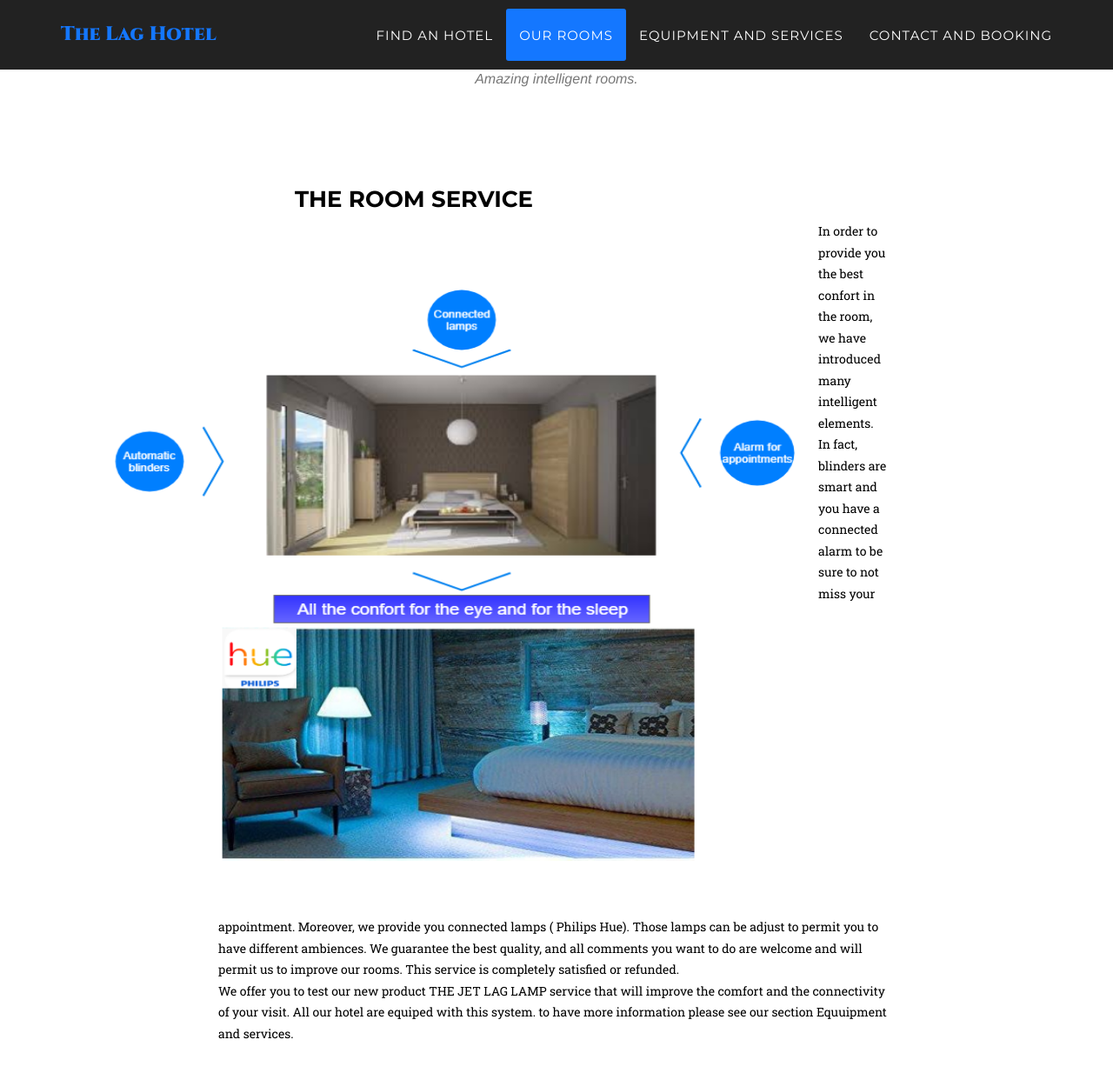
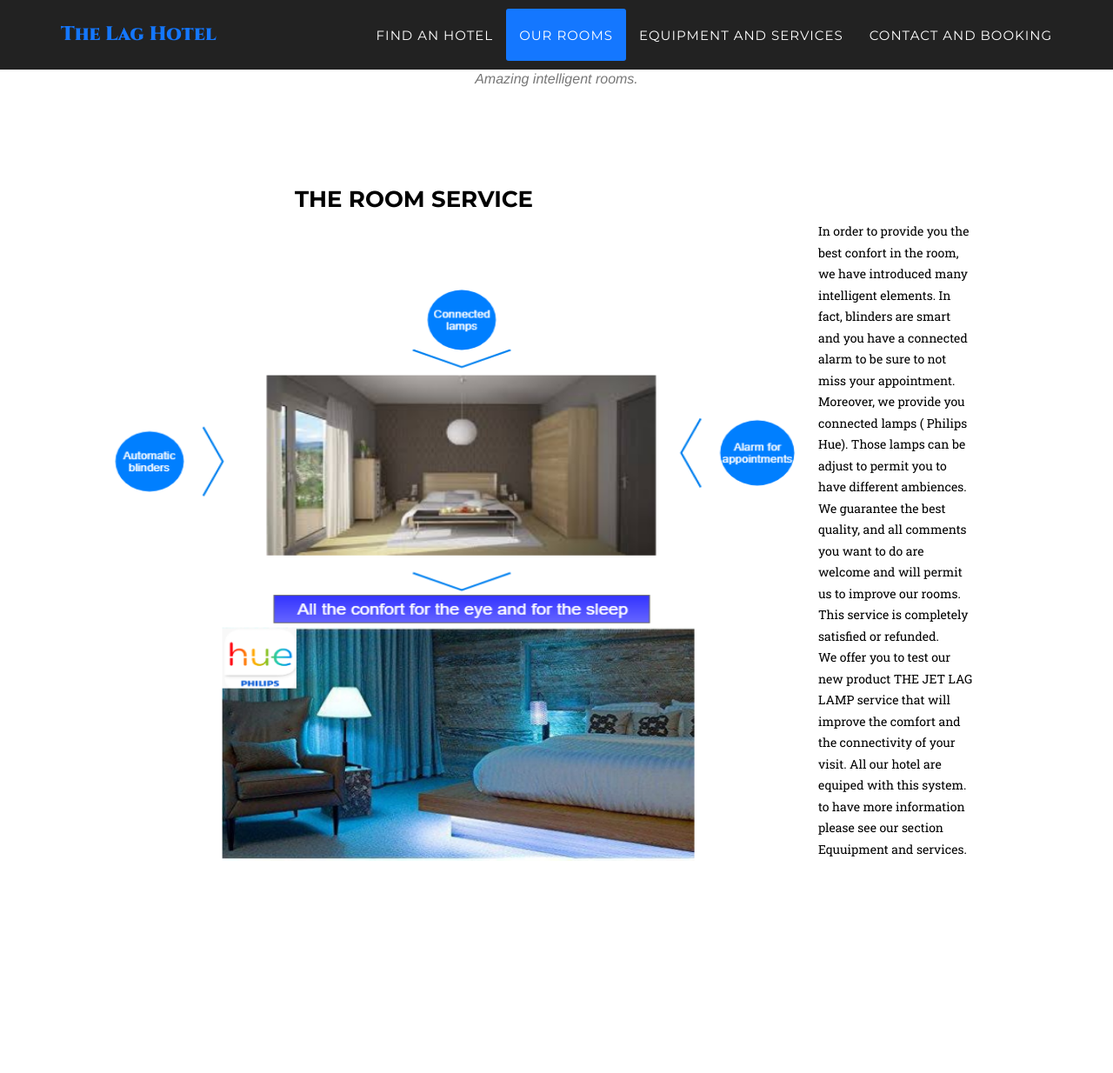
Before and after one commit to VincentGautier/Hotel-web-site, a Jekyll site: the page built from index.html, in a window 1280 px wide and 1400 px high, scrolled down 1800 px. Shown: the top 1234 px of the window at 87% size. Built offline with Jekyll 4.4.1, drawn with Linux system fonts in a browser that asks for light colours; some web fonts are replaced.

Commit message:
Update agency.css

```diff
--- a/_includes/css/agency.css
+++ b/_includes/css/agency.css
@@ -906,7 +906,7 @@ width: 300px; /*largeur du bloc image + texte*/
 .bloc_rooms{
 background: #ffffff; /*si on veut une couleur de fond*/
 margin-bottom: 10px; /*espace entre les blocs*/
-width: 900px; /*largeur du bloc image + texte*/
+width: 1000px; /*largeur du bloc image + texte*/
 }
 
 .bloc img{
```
